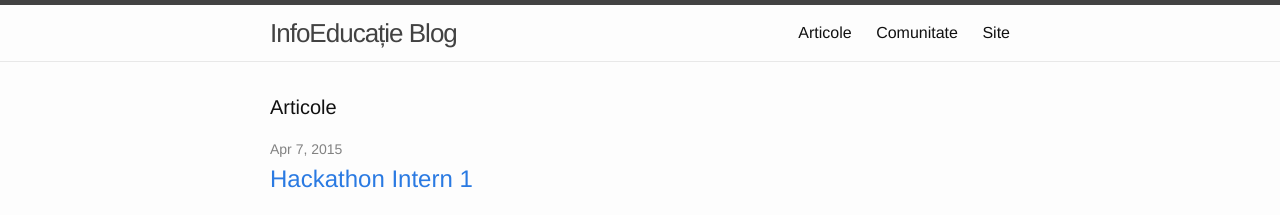
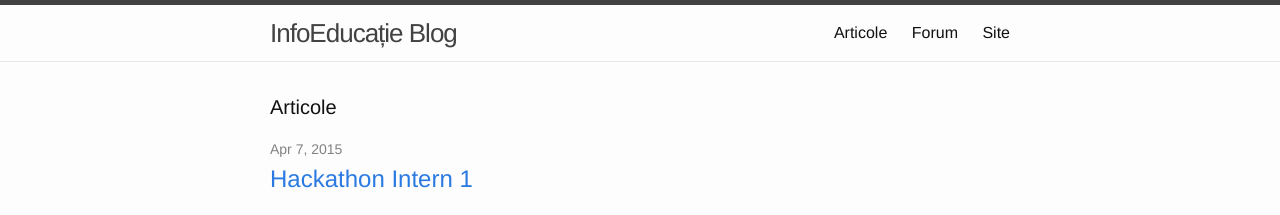
Before and after one commit to infoeducatie/blog.infoeducatie.ro, a Jekyll site: the page built from index.html, in a window 1280 px wide. Shown: the top 215 px of the page. Built offline with Jekyll 4.4.1, drawn with Linux system fonts in a browser that asks for light colours.

Commit message:
Update menu

```diff
--- a/_includes/header.html
+++ b/_includes/header.html
@@ -15,8 +15,8 @@
 
       <div class="trigger">
         <a class="page-link" href="{{ site.baseurl }}/">Articole</a>
-	<a class="page-link" href="http://community.infoeducatie.ro">Comunitate</a>
-	<a class="page-link" href="http://www.infoeducatie.ro">Site</a>
+      	<a class="page-link" href="http://community.infoeducatie.ro">Forum</a>
+	      <a class="page-link" href="http://www.infoeducatie.ro">Site</a>
 	{% for page in site.pages %}
           {% if page.title %}
           <a class="page-link" href="{{ page.url | prepend: site.baseurl }}">{{ page.title }}</a>
```
